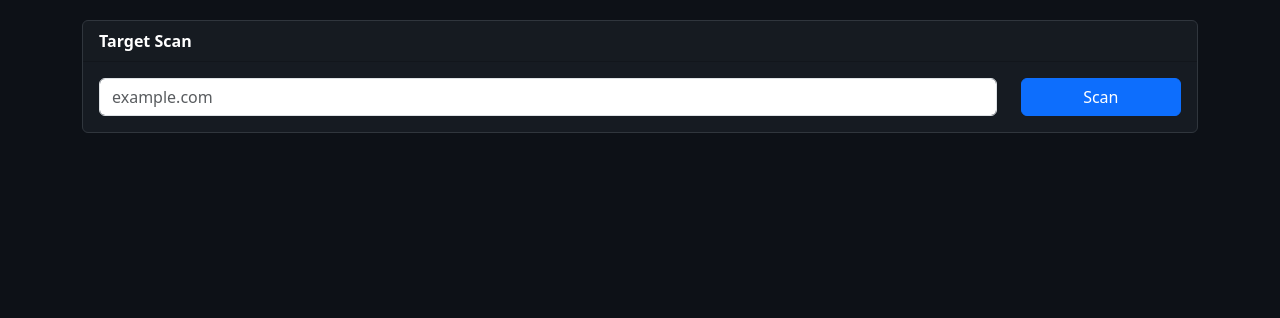
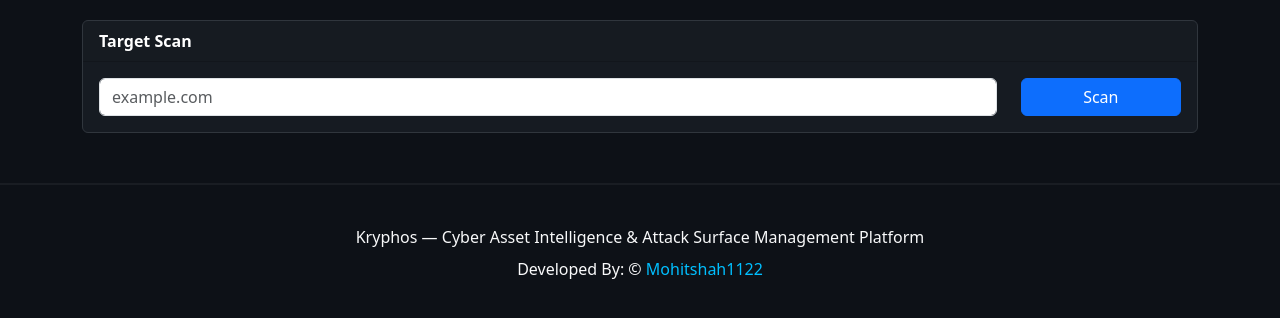
Before and after one commit to Mohitshah1122/Kryphos, a Flask app: page / in a window 1280 px wide. Shown: the part 50-368 px from the top of the page. Run offline with Flask 3, Linux system fonts and the light colour scheme.

Commit message:
Updated footer in index.html

```diff
--- a/templates/index.html
+++ b/templates/index.html
@@ -348,7 +348,20 @@
     {% endif %}
 
 </div>
+<hr style="border: 1px solid #ffffff33; margin-top: 50px;">
 
+<footer class="text-center text-light py-4">
+    <div style="font-weight: 500;">
+        Kryphos — Cyber Asset Intelligence & Attack Surface Management Platform
+    </div>
+
+    <div class="mt-2">
+        Developed By: ©
+        <a href="https://github.com/Mohitshah1122" target="_blank" style="color:#00bfff; text-decoration:none;">
+            Mohitshah1122
+        </a>
+    </div>
+</footer>
 </body>
 
 </html>
```
